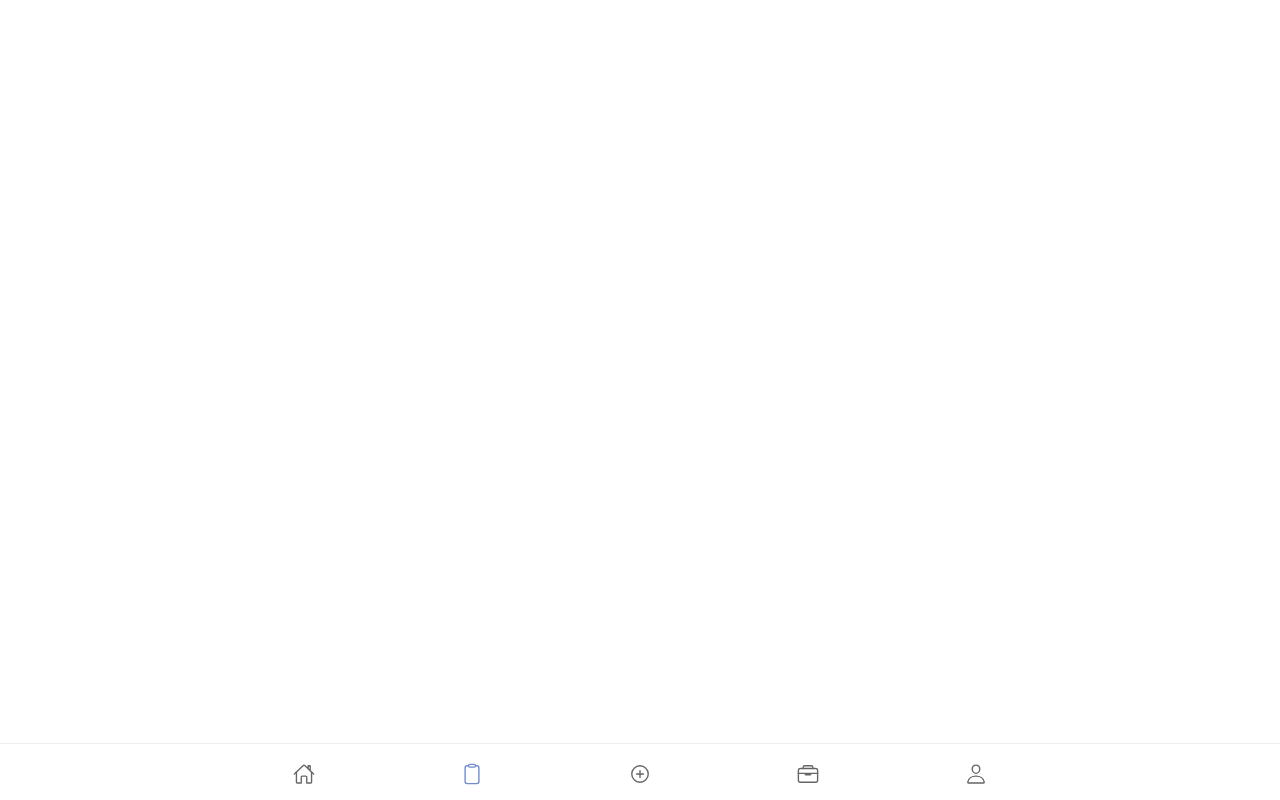
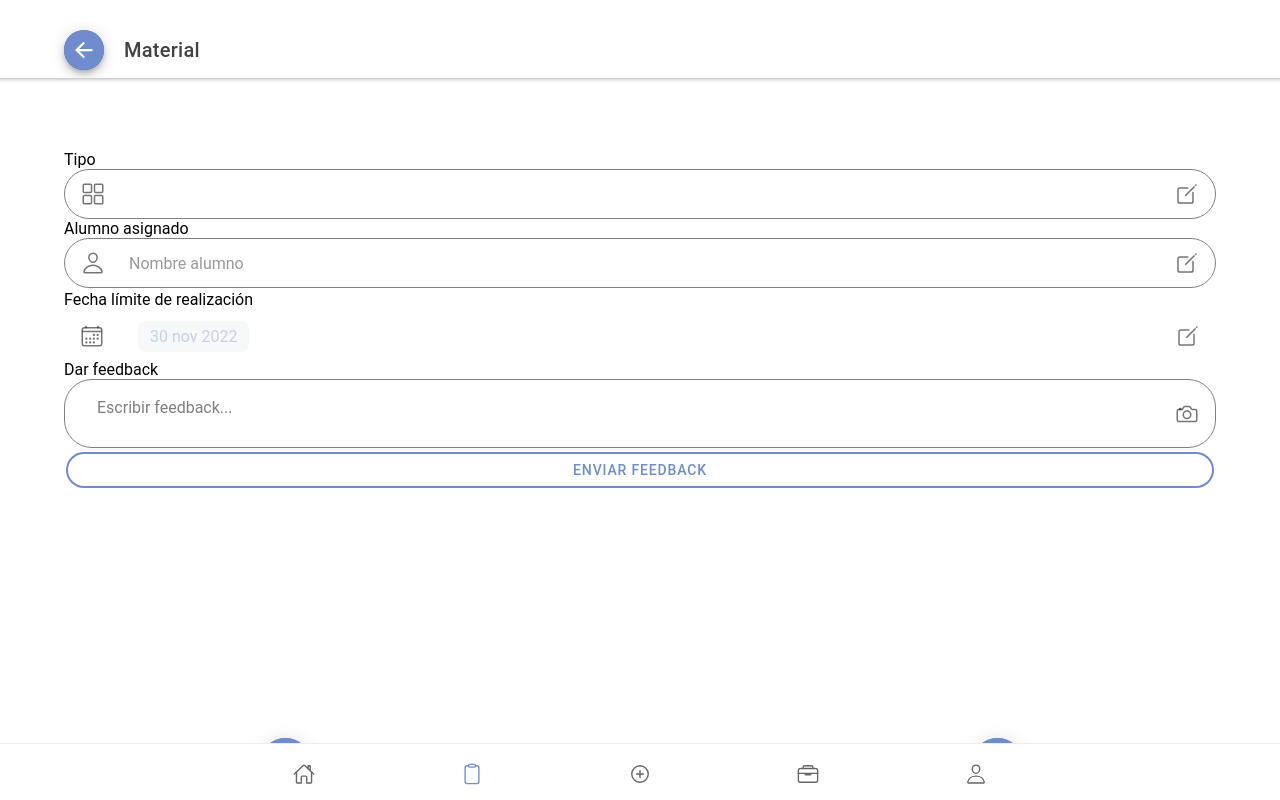
Before and after one commit to arandanos/appRendoProfesor, a React (Create React App) app: page /tasks/material_task_view/1 in a window 1280 px wide. Built offline with nearby package versions, Linux system fonts and the light colour scheme; no server answers.

Commit message:
API material_task_view

```diff
--- a/src/App.tsx
+++ b/src/App.tsx
@@ -86,7 +86,7 @@ const App: React.FC = () => (
 
             {/* TAREAS */}
             <Route exact path="/kitchen_order" component={KitchenOrderView}/>
-            <Route exact path="/tasks/material_task_view" component={MaterialTaskView}></Route>
+            <Route exact path="/tasks/material_task_view/:id_material_task" component={MaterialTaskView}></Route>
 
             {/* Rutas Crear Tarea */}
             <Route path="/task/new/kitchen_order" component={KitchenOrderTask}/>
--- a/src/pages/MaterialTaskView.tsx
+++ b/src/pages/MaterialTaskView.tsx
@@ -8,7 +8,7 @@ import React, { useEffect, useState } from 'react';
 import axios from "axios";
 import KitchenOrderView from './KitchenOrderView';
 import { useParams } from 'react-router';
-import { sendGetAllRequest } from '../ApiMethods';
+import { sendGetAllRequest, sendPutRequest } from '../ApiMethods';
 const baseURL = "http://localhost:8000/api/task/2";
 
 
@@ -20,12 +20,11 @@ const MaterialTaskView: React.FC = () => {
     const {id_material_task} = useParams<params>();
 
     const [materialTask, setmaterialTask] = useState([]);
-
+    const [feedbackInput, setFeedbackInput] = useState("")
 
     useEffect(()=>{
         sendGetAllRequest("task").then(data => {
             setmaterialTask(data)
-
         })
     },[])
 
@@ -33,13 +32,32 @@ const MaterialTaskView: React.FC = () => {
         let tarea = materialTasks.filter(materialTask => materialTask['_id'] == id_material_task )
         return tarea
     }
+
     var tipo = ""
     var fechaLimite
+    var numeroFeedback = 1
     var tarea = findTask(materialTask)
     tarea.map(task => {
             tipo = task['_type']
             fechaLimite = task['_due_date']
+            numeroFeedback = (task['_feedback']['_id'])
     })
+
+
+
+    /*no se que estoy haciendo */
+   /* function getFeedback(e: any){
+        sessionStorage.setItem("feedback", e.target.value)
+        setFeedbackInput(e.target.value)
+
+        sendPutRequest("feedback/" + numeroFeedback , {
+            "_text": feedbackInput
+        }
+        )
+    };
+
+    */
+
 
     return (
             <IonPage>
@@ -65,7 +83,8 @@ const MaterialTaskView: React.FC = () => {
 
                         <IonLabel>Dar feedback</IonLabel>
                         <IonItem shape='round' fill='outline'>
-                            <IonTextarea placeholder='Escribir feedback...'></IonTextarea>
+                            <IonTextarea placeholder='Escribir feedback...' autoGrow={true} ></IonTextarea>
+                            {/* debounce={1000} onIonChange={getFeedback}*/}
                             <IonIcon slot='end' icon={cameraOutline} />
                         </IonItem>
                         <IonButton class='sendFeedback-button' fill="outline" shape="round">Enviar feedback</IonButton>
--- a/src/pages/Tasks.tsx
+++ b/src/pages/Tasks.tsx
@@ -28,7 +28,7 @@ const Tasks: React.FC = () => {
             <IonSearchbar showClearButton="focus" placeholder="Buscar tarea..."></IonSearchbar>
               {tasks.map(task => {
                     return (
-                        <ListItem text={task['_name']['_text']} pictogram={task['_name']['_pictogram']}/>
+                        <ListItem text={task['_name']['_text']} pictogram={task['_name']['_pictogram']} href={"/tasks/material_task_view/" + task['_id']}/>
                     );
                 })}
 
```
Also changed, not shown: src/ApiMethods.tsx (+15 -0 lines).
